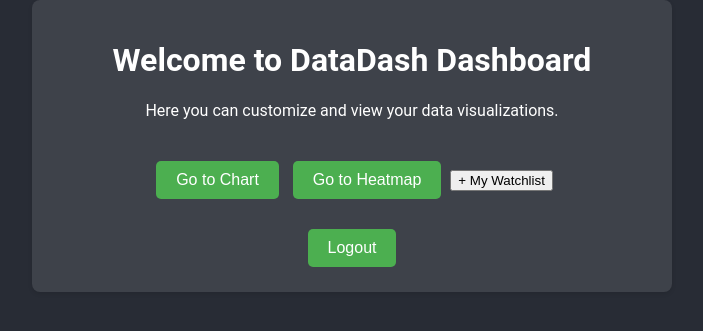
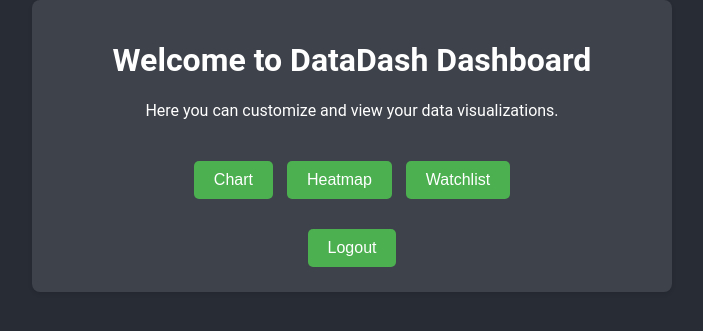
Before and after one commit to Portfolio-Pursuit/StockGapVisualizer, a Flask app: page /dashboard/ in a window 1280 px wide. Shown: the top 331 px of the page, without its empty margins (288-991 px from the left). Run offline with Flask 3, Linux system fonts and the light colour scheme; the visitor is signed in with stand-in values (Sample User, id 1); parts of the project's set-up code (start-up, migrations or seed data) failed here and were passed over.

Commit message:
fix watchlist button

```diff
--- a/dashboard/templates/dashboard.html
+++ b/dashboard/templates/dashboard.html
@@ -17,15 +17,10 @@
         <div class="spacer"></div>
 
         <div class="dashboard-content">
-            <!-- Styled buttons for chart and heatmap -->
-            <button onclick="location.href='{{ url_for('chart.chart') }}'" class="chart-button">Go to Chart</button>
-            <button onclick="location.href='{{ url_for('heatmap.heatmap') }}'" class="heatmap-button">Go to Heatmap</button>
-
-            <!-- My Watchlist button -->
-            <button class="watchlist-button" id="myWatchlistButton">
-                <span class="plus-sign">+</span>
-                My Watchlist
-            </button>
+            <!-- Styled buttons for chart, heatmap, and watchlist -->
+            <button onclick="location.href='{{ url_for('chart.chart') }}'" class="chart-button">Chart</button>
+            <button onclick="location.href='{{ url_for('heatmap.heatmap') }}'" class="heatmap-button">Heatmap</button>
+            <button onclick="location.href='{{ url_for('watchlist_temp.dashboard') }}'" class="heatmap-button">Watchlist</button>
         </div>
 
         <!-- Add spacing between buttons and the logout section -->
--- a/dashboard/watchlist.py
+++ b/dashboard/watchlist.py
@@ -8,7 +8,7 @@ watchlist_blueprint = Blueprint('watchlist', __name__, url_prefix= '/watchlist',
     static_folder='static', static_url_path='assets')
 
 # TODO: figure out structure but Tola likes this
-watchlist_blueprint_temp = Blueprint('watchlist', __name__, template_folder='templates',
+watchlist_blueprint_temp = Blueprint('watchlist_temp', __name__, template_folder='templates',
     static_folder='static', static_url_path='assets')
 
 @watchlist_blueprint_temp.route('/')
```
